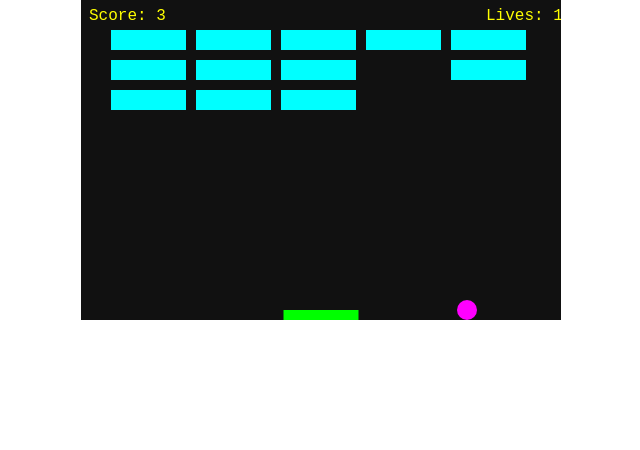
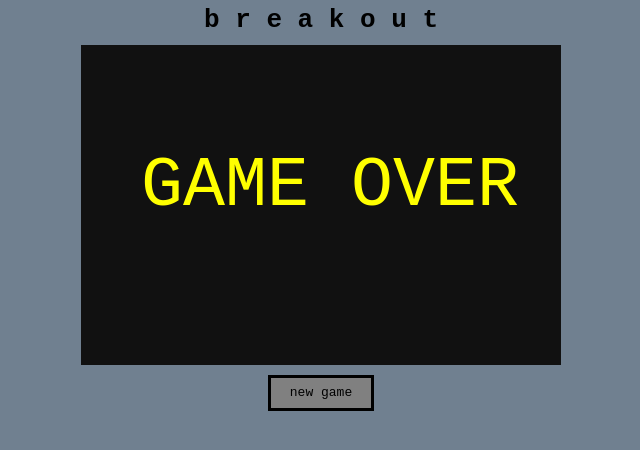
Before and after one commit to timhobson85/breakout, a plain HTML site: page index.html in a window 1280 px wide. Shown: the whole page, without its empty margins (319-959 px from the left). Drawn offline with Linux system fonts and the light colour scheme.

Commit message:
added some styling, reset button, game over text on canvas, not as alert

```diff
--- a/index.html
+++ b/index.html
@@ -8,16 +8,36 @@
     * {
       padding: 0;
       margin: 0;
+      font-family: monospace;
+    }
+    h1 {
+      margin: 5px auto;
+      text-align: center;
+    }
+    body {
+      background-color: slategrey;
     }
     canvas {
       background: #111;
       display: block;
-      margin: 0 auto;
+      margin: 10px auto;
+    }
+    div {
+      margin: 10px auto;
+      display: block;
+      width: 100px;
+      height: 30px;
+      background-color: grey;
+      text-align: center;
+      line-height: 30px;
+      border-style: solid;
     }
   </style>
 </head>
 <body>
+  <h1>b r e a k o u t</h1>
   <canvas id="myCanvas" width="480" height="320"></canvas>
+  <div onClick="document.location.reload()">new game</div>
 </body>
 <script src="main.js"></script>
 </html>
--- a/main.js
+++ b/main.js
@@ -109,6 +109,14 @@ function drawLives() {
   ctx.fillText('Lives: ' +lives, canvas.width-75, 20);
 }
 
+function drawEnd() {
+  ctx.clearRect(0, 0, canvas.width, canvas.height)
+  ctx.font = '70px monospace';
+  ctx.fillStyle = 'yellow'
+  ctx.fillText('GAME OVER', canvas.width/2, canvas.height/2);
+  ctx.textAlign = 'center'
+}
+
 function drawBall() {
   ctx.beginPath();
   ctx.arc(x, y, ballRadius, 0, Math.PI*2);
@@ -155,9 +163,15 @@ function draw() {
     } else {
       lives--;
       if (!lives) {
-        alert("GAME OVER");
-        document.location.reload();
+        // alert("GAME OVER");
+        // document.location.reload();
+        // clearInterval(interval);
         clearInterval(interval);
+        ctx.clearRect(0, 0, canvas.width, canvas.height)
+        ctx.font = '70px monospace';
+        ctx.fillStyle = 'yellow'
+        ctx.fillText('GAME OVER', canvas.width/8, canvas.height/2);
+        ctx.textAlign = 'center'
       } else {
         x = canvas.width/2;
         y = canvas.height/2;
```
